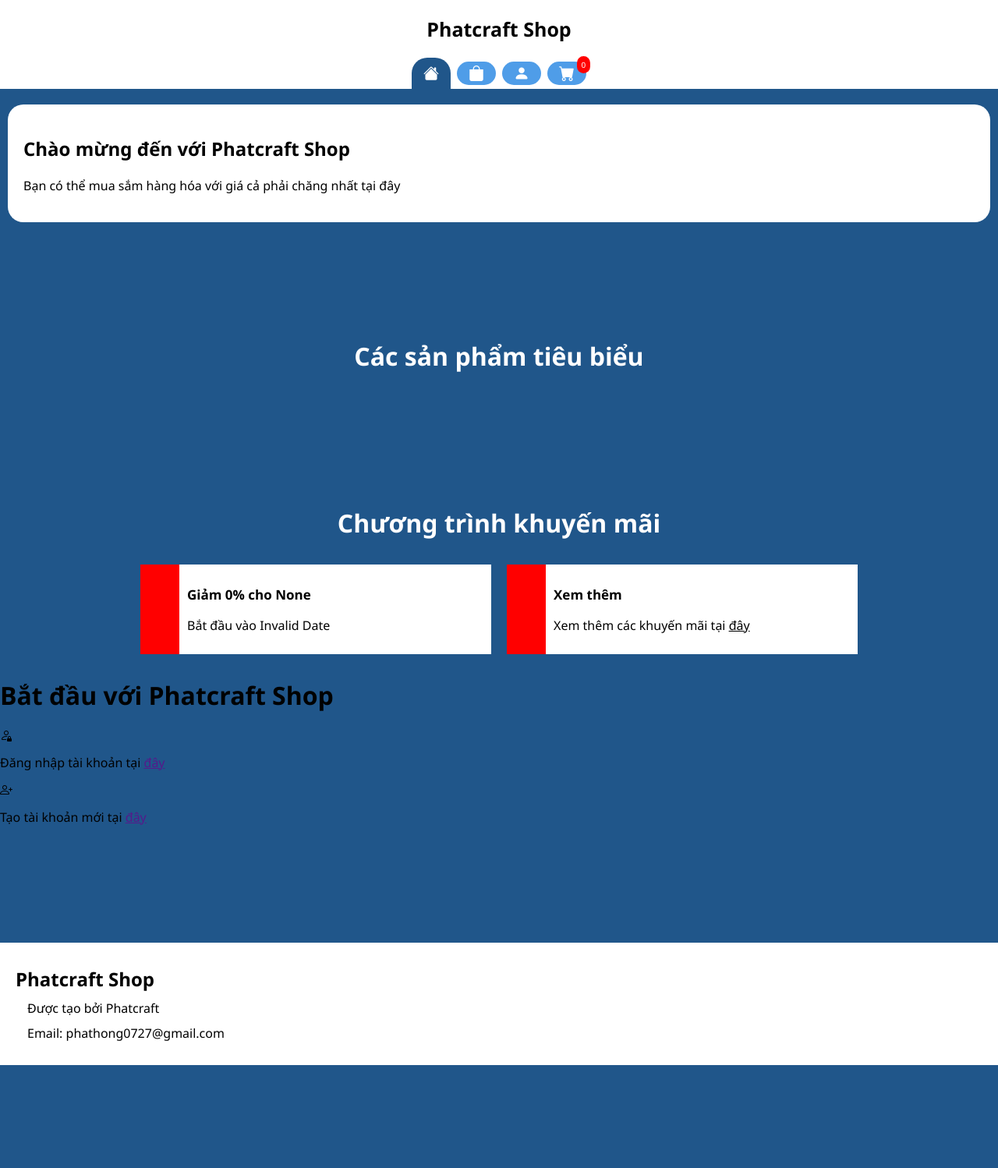
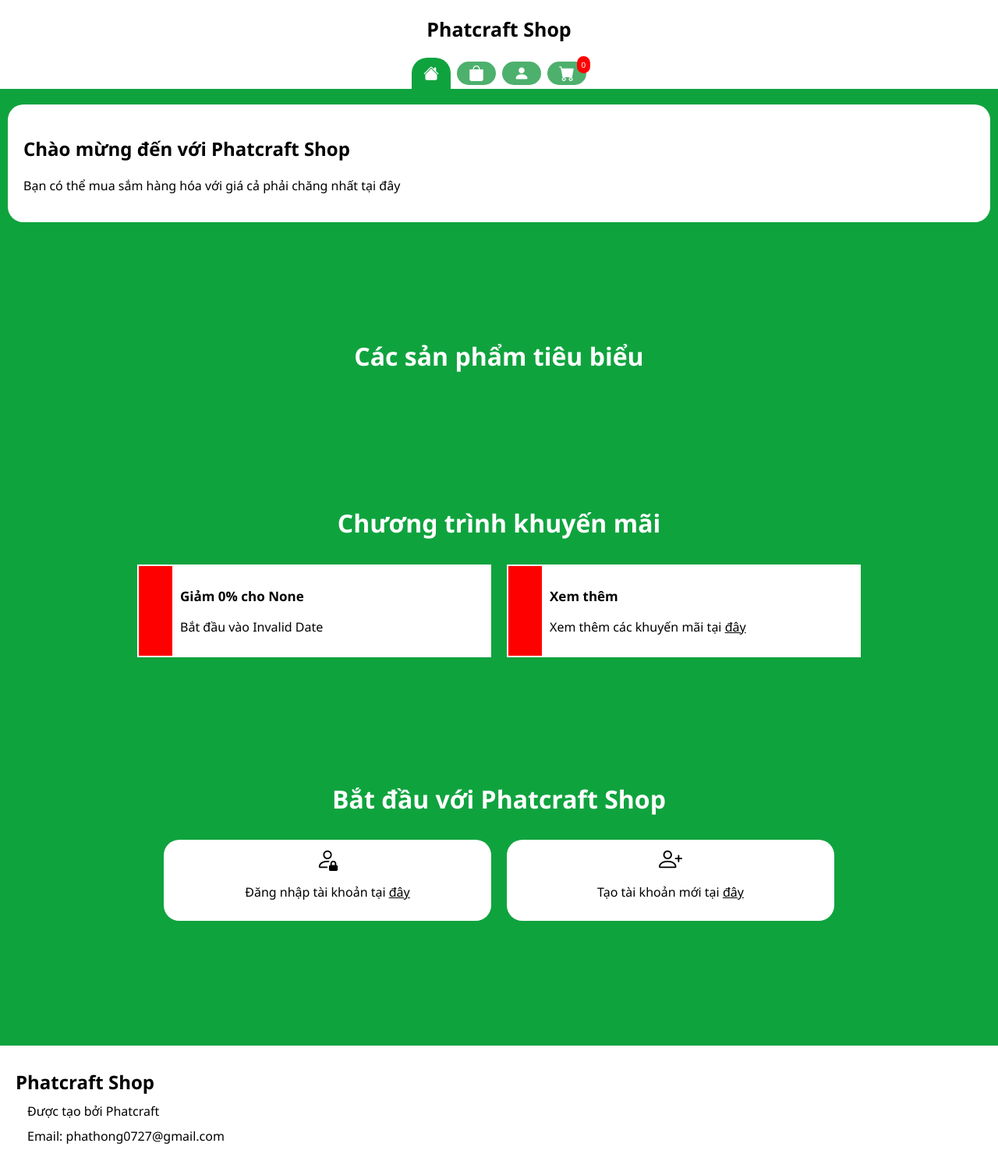
Before and after one commit to Phatcraft/PhatcraftShop, a PHP site: page / in a window 1280 px wide. Shown: the whole page at 78% size. Before the commit the page ends 1366 px from the top, so only its background shows below. Run offline with PHP 8.4, Linux system fonts and the light colour scheme; data that the repository does not hold is empty.

Commit message:
CSS files

```diff
--- a/css/global.css
+++ b/css/global.css
@@ -2,13 +2,19 @@
 @import url("./sale.css");
 
 :root{
-  --primary: #20568a;
-  --secondary: #4f9de8;
+  --primary: #0fa33e;
+  --secondary: #4db06d;
 }
 body{
   background-color: var(--primary);
   margin: 0;
   font-family: 'Segoe UI', Tahoma, Geneva, Verdana, sans-serif;
+}
+body::-webkit-scrollbar{
+  width: 10px;
+}
+body::-webkit-scrollbar-thumb{
+  background-color: white;
 }
 
 /* Navigation bar */
@@ -114,6 +120,33 @@
 }
 
 
+/* Account */
+.accounts{
+  text-align: center;
+  margin-top: 150px;
+}
+.accounts h1{
+  color: white;
+}
+.accounts .account-list{
+  display: flex;
+  justify-content: center;
+  flex-wrap: wrap;
+}
+.account-list .account{
+  background-color: white;
+  width: 400px;
+  margin: 10px;
+  padding: 10px;
+  border-radius: 20px;
+}
+.account-list .account i{
+  font-size: 30px;
+}
+.account-list .account p a{
+  color: black;
+}
+
 /* Footer */
 footer{
   background-color: white;
--- a/css/product-card.css
+++ b/css/product-card.css
@@ -30,7 +30,6 @@
   padding-top: 2px;
 }
 .product .action-bar a{
-  width: 50%;
   margin: 2px 2px;
   text-decoration: none;
   color: white;
@@ -39,10 +38,23 @@
   text-align: center;
 }
 .product .action-bar .buy{
+  width: 80%;
   background-color: red;
+  display: flex;
+  justify-content: center;
+  align-items: center;
 }
 .product .action-bar .see-more{
+  width: 20%;
   background-color: green;
+  display: flex;
+  justify-content: center;
+  align-items: center;
+}
+.product .action-bar .see-more i,
+.product .action-bar .buy i
+{
+  font-size: 20px;
 }
 .product .product-info .tag{
   padding: 5px 10px;
@@ -50,4 +62,5 @@
   border-radius: 20px;
   font-size: 13px;
   margin: 5px 0px;
+  border: 2px solid white;
 }
--- a/css/sale.css
+++ b/css/sale.css
@@ -3,6 +3,7 @@
   background-color: white;
   margin: 10px;
   display: flex;
+  border: 2px solid white;
 }
 .sale .sale-badge{
   width: 50px;
@@ -12,6 +13,7 @@
 .sale .sale-info{
   padding: 10px;
   text-align: left;
+  width: 100%;
 }
 .sale .sale-info .name{
   font-size: 17px;
```
